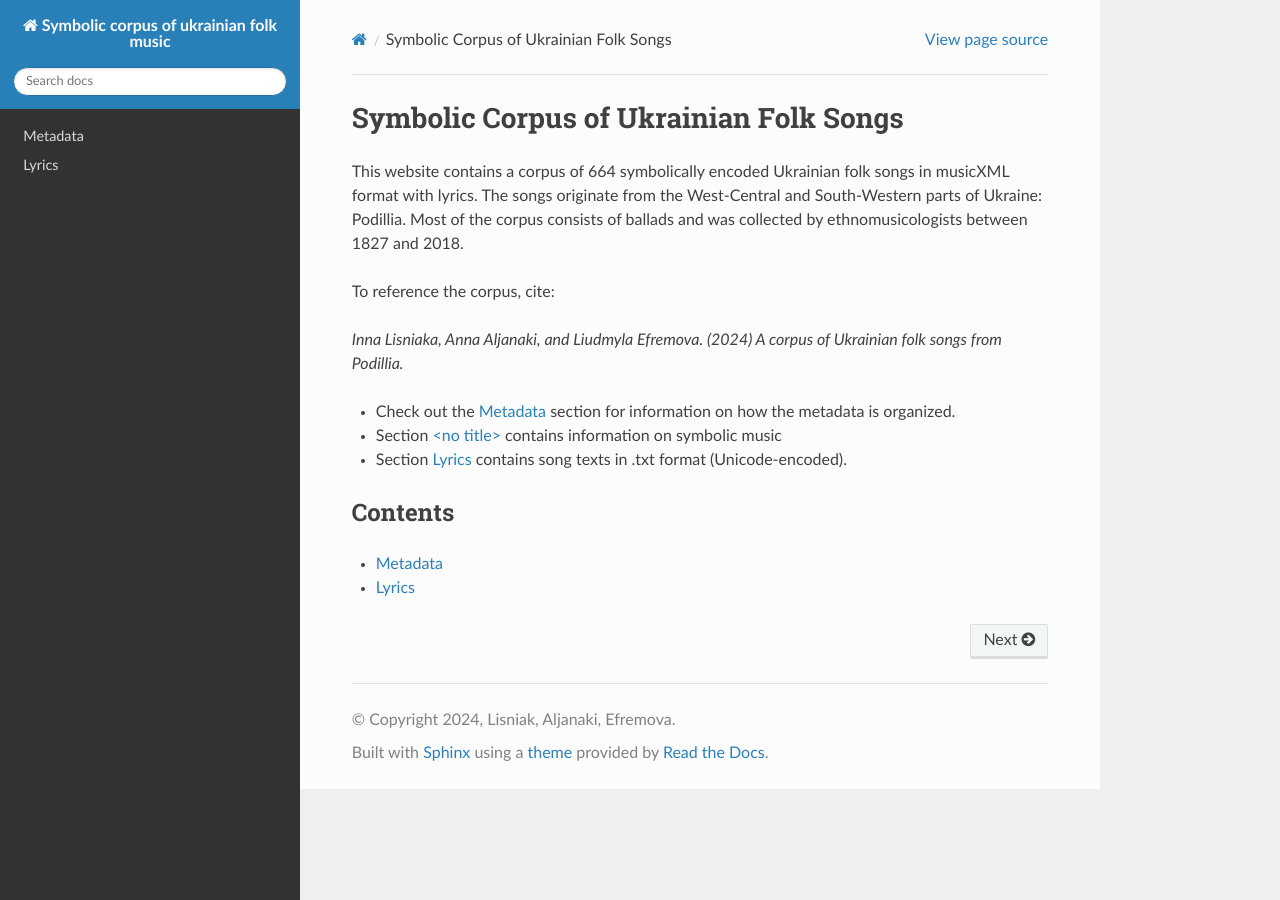
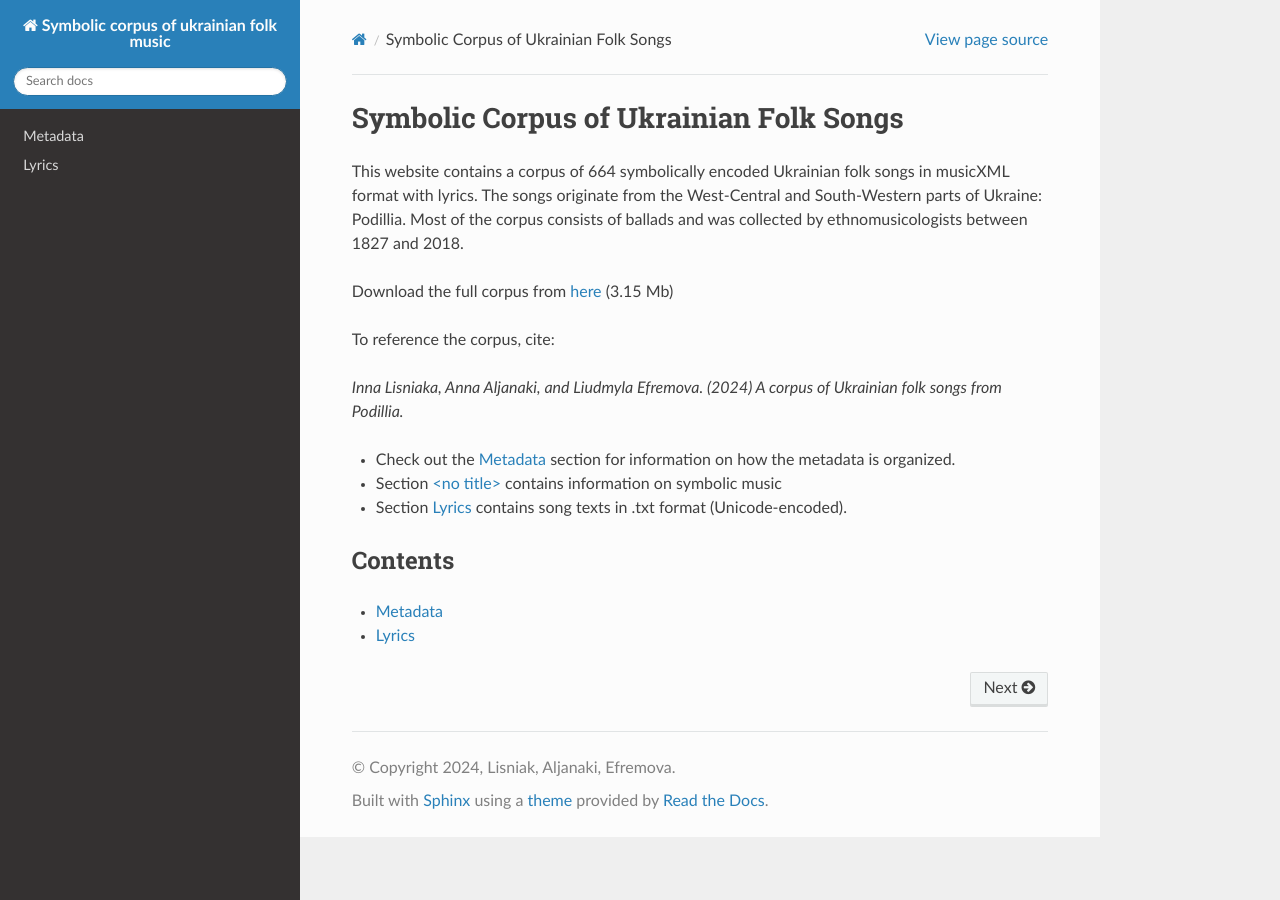
Before and after one commit to aljanaki/Symbolic_Corpus_Of_Ukrainian_Folk_Music, a Sphinx documentation site: the page built from docs/index.rst, in a window 1280 px wide. Built offline with Sphinx 7.4.7 and the Read the Docs theme 3.1.0, drawn with Linux system fonts in a browser that asks for light colours.

Commit message:
rewriting the doc

```diff
--- a/docs/index.rst
+++ b/docs/index.rst
@@ -2,6 +2,8 @@ Symbolic Corpus of Ukrainian Folk Songs
 ===================================
 
 This website contains a corpus of 664 symbolically encoded Ukrainian folk songs in musicXML format with lyrics. The songs originate from the West-Central and South-Western parts of Ukraine: Podillia. Most of the corpus consists of ballads and was collected by ethnomusicologists between 1827 and 2018.
+
+Download the full corpus from `here <https://github.com/aljanaki/Symbolic_Corpus_Of_Ukrainian_Folk_Music/blob/main/full%20corpus.zip>`_ (3.15 Mb)
 
 To reference the corpus, cite:
 
```
